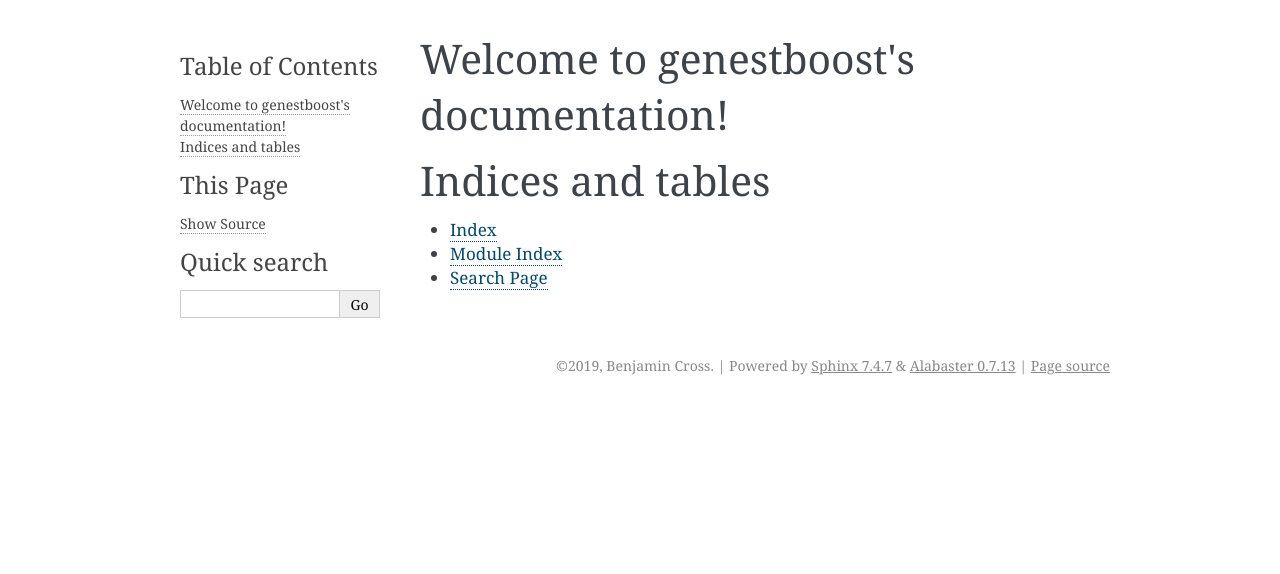
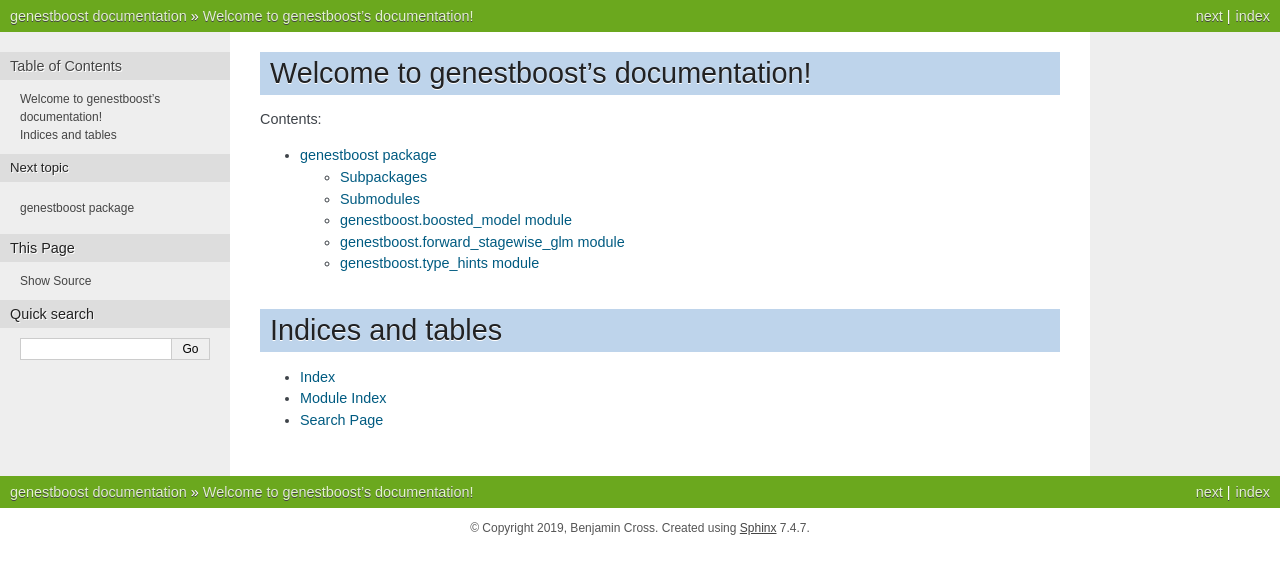
Before and after one commit to btcross26/genestboost, a Sphinx documentation site: the page built from docs/index.rst, in a window 1280 px wide. Shown: the top 574 px of the page. Built offline with Sphinx 7.4.7, drawn with Linux system fonts in a browser that asks for light colours.

Commit message:
Updating directory setup for sphinx-docs as a start

```diff
--- a/docs/conf.py
+++ b/docs/conf.py
@@ -3,6 +3,16 @@
 # This file only contains a selection of the most common options. For a full
 # list see the documentation:
 # http://www.sphinx-doc.org/en/master/config
+# apidoc command: sphinx-apidoc \
+#                   -d 2 \
+#                   -f \
+#                   -e \
+#                   -M \
+#                   -H genestboost \
+#                   -A Benjamin\ Cross \
+#                   -o ./ \
+#                   ../ \
+#                   ../setup*
 
 # -- Path setup --------------------------------------------------------------
 
@@ -10,9 +20,9 @@
 # add these directories to sys.path here. If the directory is relative to the
 # documentation root, use os.path.abspath to make it absolute, like shown here.
 #
-# import os
-# import sys
-# sys.path.insert(0, os.path.abspath('.'))
+import os
+import sys
+sys.path.insert(0, '/home/ben/Documents/github/genestboost')
 
 
 # -- Project information -----------------------------------------------------
@@ -28,6 +38,11 @@ author = 'Benjamin Cross'
 # extensions coming with Sphinx (named 'sphinx.ext.*') or your custom
 # ones.
 extensions = [
+    'sphinx.ext.autodoc',
+    'sphinx.ext.viewcode',
+    'sphinx.ext.todo',
+    'sphinx.ext.napoleon',
+    'sphinx_autodoc_typehints'
 ]
 
 # Add any paths that contain templates here, relative to this directory.
@@ -38,7 +53,7 @@ templates_path = ['_templates']
 #
 # This is also used if you do content translation via gettext catalogs.
 # Usually you set "language" from the command line for these cases.
-language = 'Python3'
+language = 'en'
 
 # List of patterns, relative to source directory, that match files and
 # directories to ignore when looking for source files.
@@ -51,9 +66,19 @@ exclude_patterns = ['_build', 'Thumbs.db', '.DS_Store']
 # The theme to use for HTML and HTML Help pages.  See the documentation for
 # a list of builtin themes.
 #
-html_theme = 'alabaster'
+html_theme = 'nature'
 
 # Add any paths that contain custom static files (such as style sheets) here,
 # relative to this directory. They are copied after the builtin static files,
 # so a file named "default.css" will overwrite the builtin "default.css".
 html_static_path = ['_static']
+
+
+# -- Extension configuration -------------------------------------------------
+autodoc_typehints = 'none'
+typehints_document_rtype = False
+
+# -- Options for todo extension ----------------------------------------------
+
+# If true, `todo` and `todoList` produce output, else they produce nothing.
+todo_include_todos = True
--- /dev/null
+++ b/docs/genestboost.rst
@@ -0,0 +1,43 @@
+genestboost package
+===================
+
+.. automodule:: genestboost
+   :members:
+   :undoc-members:
+   :show-inheritance:
+
+Subpackages
+-----------
+
+.. toctree::
+
+   genestboost.link_functions
+   genestboost.loss_functions
+   genestboost.weak_learners
+
+Submodules
+----------
+
+genestboost.boosted\_model module
+---------------------------------
+
+.. automodule:: genestboost.boosted_model
+   :members:
+   :undoc-members:
+   :show-inheritance:
+
+genestboost.forward\_stagewise\_glm module
+------------------------------------------
+
+.. automodule:: genestboost.forward_stagewise_glm
+   :members:
+   :undoc-members:
+   :show-inheritance:
+
+genestboost.type\_hints module
+------------------------------
+
+.. automodule:: genestboost.type_hints
+   :members:
+   :undoc-members:
+   :show-inheritance:
--- a/docs/index.rst
+++ b/docs/index.rst
@@ -1,5 +1,5 @@
 .. genestboost documentation master file, created by
-   sphinx-quickstart on Sat Nov 30 13:45:03 2019.
+   sphinx-quickstart on Sun Dec  1 22:26:50 2019.
    You can adapt this file completely to your liking, but it should at least
    contain the root `toctree` directive.
 
@@ -10,6 +10,7 @@ Welcome to genestboost's documentation!
    :maxdepth: 2
    :caption: Contents:
 
+   genestboost
 
 
 Indices and tables
--- /dev/null
+++ b/docs/modules.rst
@@ -0,0 +1,7 @@
+genestboost
+===========
+
+.. toctree::
+   :maxdepth: 2
+
+   genestboost
```
Also changed, not shown: docs/genestboost.link_functions.rst (added, +58 -0 lines), docs/genestboost.loss_functions.rst (added, +82 -0 lines), docs/genestboost.weak_learners.rst (added, +18 -0 lines).
